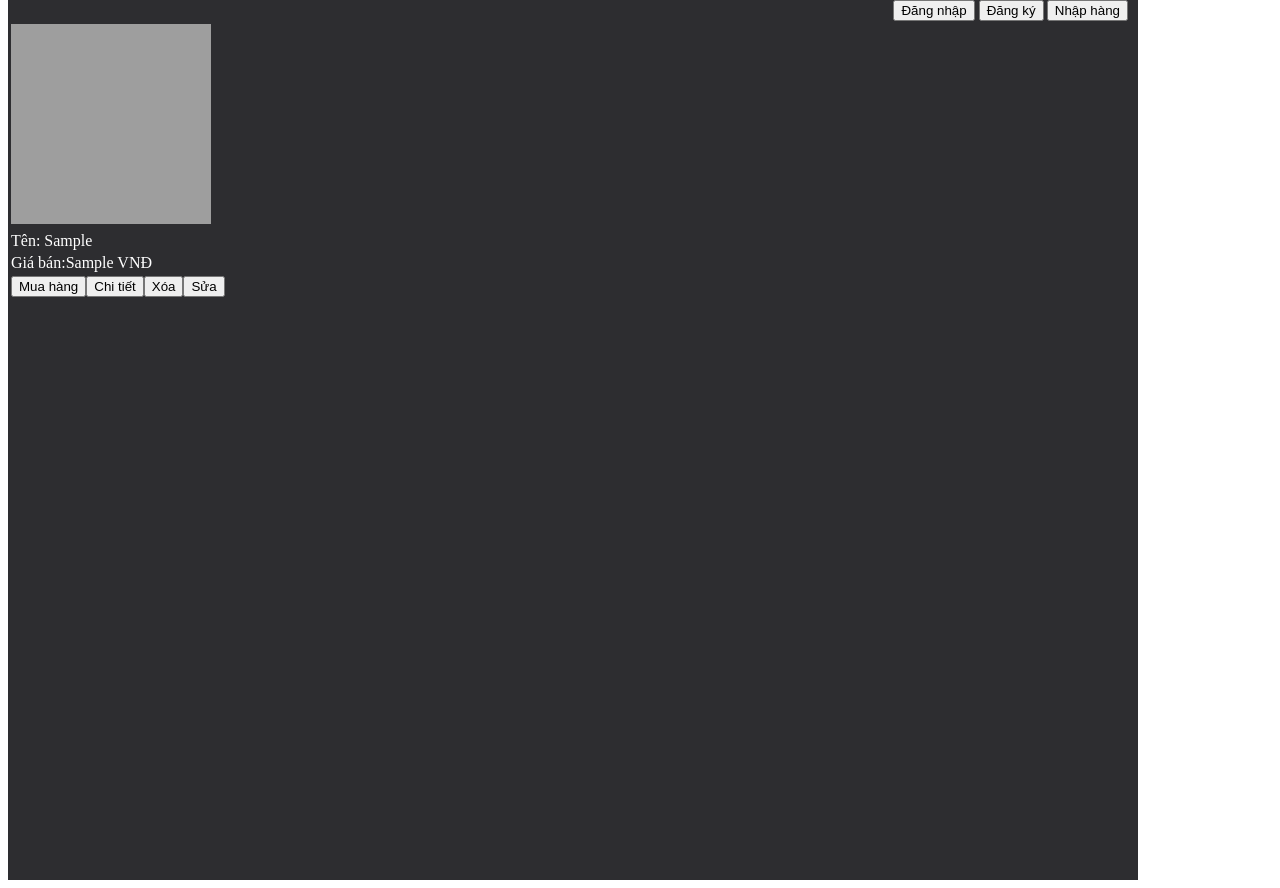
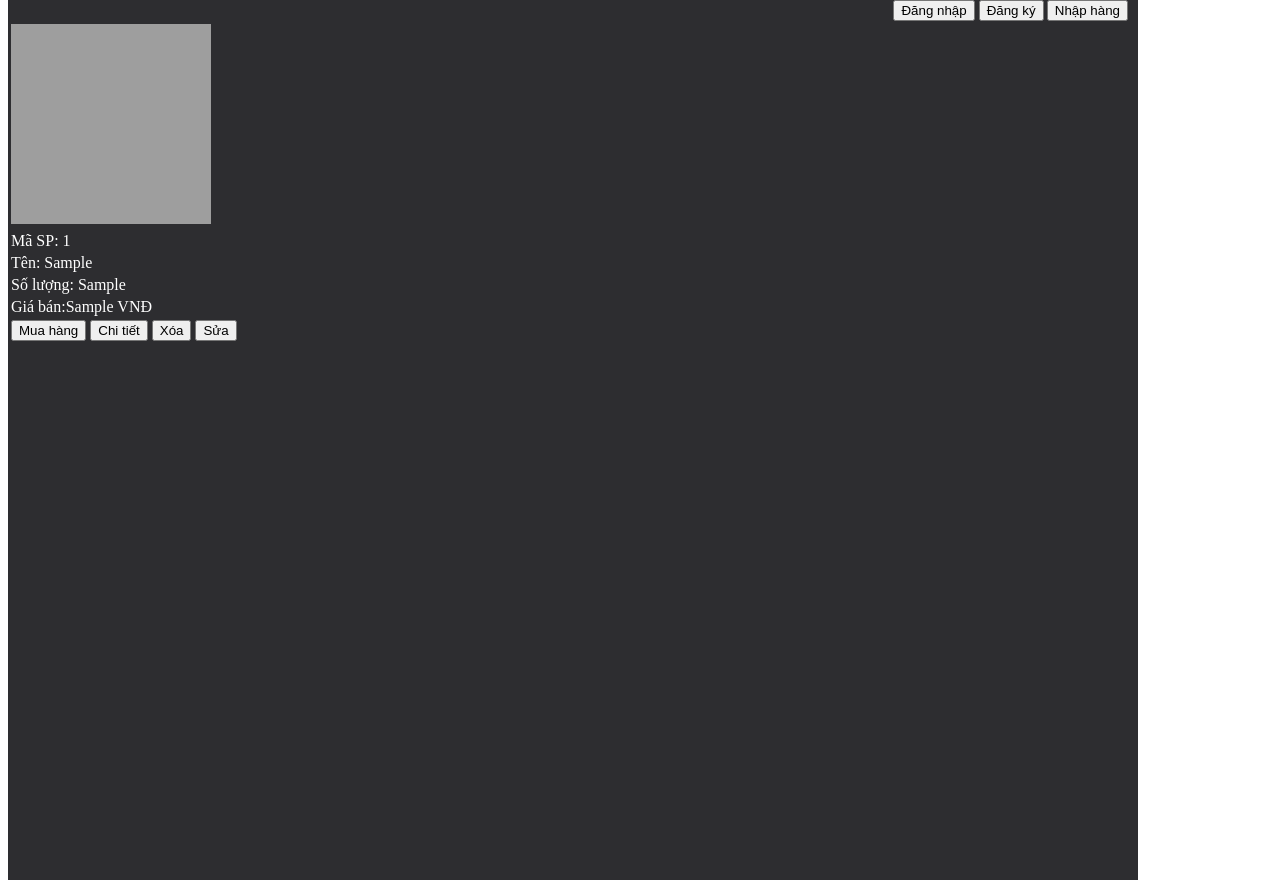
Before and after one commit to dongudpm2/shopbanhang, a PHP site: page /Home.php in a window 1280 px wide. Shown: the part 158-1046 px from the top of the page. Run offline with PHP 8.4, Linux system fonts and the light colour scheme; tables that the repository leaves empty or names only in its code hold one stand-in row (values such as "Sample post"); grey boxes are pictures that could not be loaded.

Commit message:
Update Home.php

```diff
--- a/Home.php
+++ b/Home.php
@@ -19,16 +19,19 @@ include('connect.php');
 	{
 	$ma=$row['id'];
 	$ten=$row['ten'];
+	$sl=$row['sl'];
 	$gia=$row['gia'];
 	$anh=$row['anh'];
  ?>
-<form style="background-color:#2d2d30">
+<form style="background-color:#2d2d30" enctype="multipart/form-data">
 <div id="than" style="float:left; background:#2d2d30" >
 <table>
 <tr><td><img src="anh/<?php echo $anh ?>" width="200px" height="200px"></td></tr>
+<tr><td>Mã SP: <?php echo $ma ?></td></tr>
 <tr ><td  style="color:#FFFFFF">Tên: <?php echo $ten ?></td></tr>
+<tr><td>Số lượng: <?php echo $sl ?></td></tr>
 <tr><td  style="color:#FFFFFF">Giá bán:<?php echo $gia ?> VNĐ </td></tr>
-<tr><td align="center"><input type="button" value="Mua hàng"><a href="Chitiet.php"><input type="button" value="Chi tiết"></a><a href="xoa.php"><input type="button" value="Xóa"></a><a href="sua.php"><input type="button" value="Sửa"></a></td></tr>
+<tr><td align="center"><a href="giohang.php"><input type="button" value="Mua hàng"></a> <a href="Chitiet.php"><input type="button" value="Chi tiết"></a> <a href="xoa.php"><input type="button" value="Xóa"></a> <a href="sua.php"><input type="button" value="Sửa"></a></td></tr>
 </table>
 </div>
 </form></div>
```
